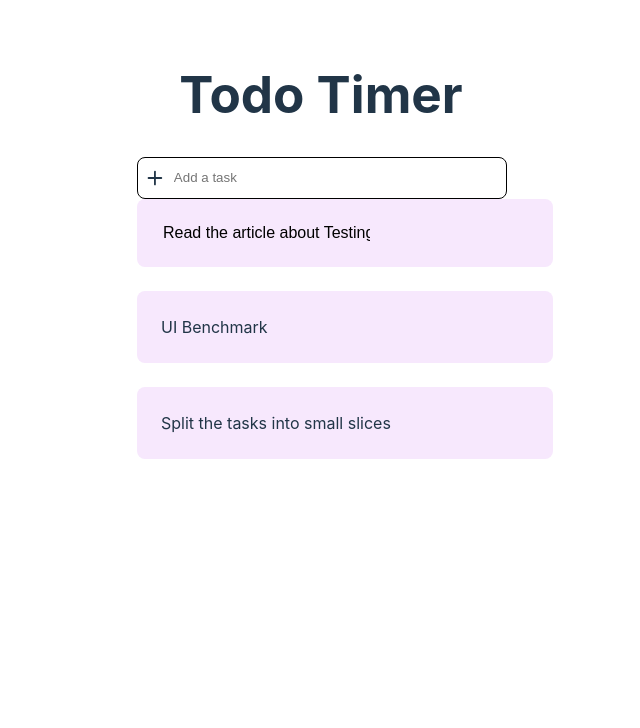
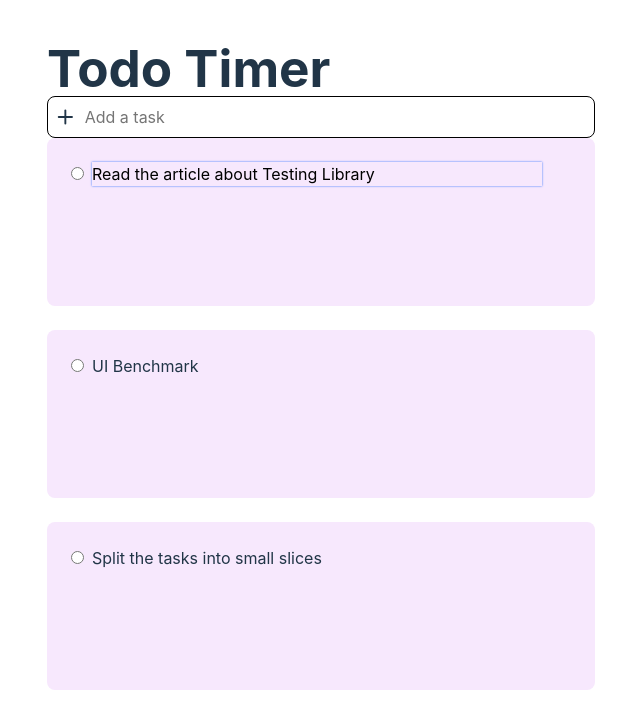
Before and after one commit to meegido/todo-timer, a React (Vite) app: page / in a window 1280 px wide. Both pictures are taken after a click on the element "Read the article about Testing Library". Shown: the top 728 px of the page, without its empty margins (319-959 px from the left). Built offline with nearby package versions, Linux system fonts and the light colour scheme.

Commit message:
fixed text jumping issue when user enters in input focus mode

```diff
--- a/src/components/todo-item/todo-item.module.css
+++ b/src/components/todo-item/todo-item.module.css
@@ -9,18 +9,46 @@
 }
 
 .card {
+  box-sizing: border-box;
   display: flex;
-  align-items: center;
-  min-width: 320px;
-  padding: 2em 1em;
-  color: black;
-  border-radius: 12px;
+  justify-content: flex-start;
+  align-items: baseline;
+  width: 500px;
+  height: 120px;
+  background-color: #f7e8fd;
+  gap: 8px;
 }
 
-.card {
-  background-color: #f3f5f7;
+.card p {
+  cursor: pointer;
+  text-wrap: wrap;
+  font-size: 16px;
 }
 
-.card.created {
-  background-color: #f7e8fd;
+.card fieldset {
+  border: none;
+  padding: 0;
+  margin: 0;
+  width: fit-content;
+  display: flex;
+  height: fit-content;
 }
+
+.input__wrapper input {
+  width: 450px;
+  border: 2px solid transparent;
+  background-color: transparent;
+  border: none;
+  font-size: inherit;
+  padding: 0;
+  margin: 0;
+  font-size: 16px;
+  transition: none;
+}
+
+.card input:focus-visible,
+.card input:focus {
+  outline: none;
+  box-shadow: 0 0 2px hsla(220, 100%, 50%, 80%);
+  transition: none;
+}
--- a/src/components/todo-item/todo-item.tsx
+++ b/src/components/todo-item/todo-item.tsx
@@ -10,6 +10,13 @@ interface TodoItemProps {
 const TodoItem = ({ todo, onUpdateTodo }: TodoItemProps) => {
   const [isEditMode, setIsEditMode] = React.useState<boolean>(false);
   const [editTodoValue, setEditTodoValue] = React.useState<string>('');
+  const inputRef = React.useRef<HTMLInputElement>(null);
+
+  React.useEffect(() => {
+    if (inputRef && inputRef.current && isEditMode) {
+      inputRef.current.focus();
+    }
+  }, [isEditMode]);
 
   const handleSave = () => {
     onUpdateTodo(todo.id, { ...todo, title: editTodoValue });
@@ -17,13 +24,27 @@ const TodoItem = ({ todo, onUpdateTodo }: TodoItemProps) => {
   };
 
   return (
-    <form>
+    <form className={styles.card}>
+      <fieldset className={styles.check__wrapper}>
+        <label htmlFor="done" className={styles.visually__hidden}>
+          Check todo as done
+        </label>
+        <input
+          type="radio"
+          name="done"
+          id="done"
+          aria-label="check-done"
+          value="done"
+          checked={false}
+        />
+      </fieldset>
       {isEditMode ? (
-        <fieldset>
+        <fieldset className={styles.input__wrapper}>
           <label className={styles.visually__hidden} htmlFor="todo">
             Edit todo
           </label>
           <input
+            ref={inputRef}
             type="text"
             name="todo"
             id="todo"
@@ -39,6 +60,7 @@ const TodoItem = ({ todo, onUpdateTodo }: TodoItemProps) => {
                 handleSave();
               }
             }}
+            onBlur={() => setIsEditMode}
           />
         </fieldset>
       ) : (
@@ -48,44 +70,6 @@ const TodoItem = ({ todo, onUpdateTodo }: TodoItemProps) => {
       )}
     </form>
   );
-  // return (
-  //   <div>
-  //     <fieldset>
-  //       <label className={styles.visually__hidden} htmlFor="check-todo">
-  //         Check todo
-  //       </label>
-  //       <input
-  //         type="radio"
-  //         name="check-todo"
-  //         id="check-todo"
-  //         value="check-todo"
-  //         checked={false}
-  //       />
-  //     </fieldset>
-  //     <fieldset className={`${styles.card}`}>
-  //       <label className={styles.visually__hidden} htmlFor="todo-text">
-  //         Create a todo
-  //       </label>
-  //       <textarea
-  //         name="todo-text"
-  //         id="todo-text"
-  //         value={inputTodoValue}
-  //         onChange={(event: React.ChangeEvent<HTMLTextAreaElement>) =>
-  //           setInputTodoValue(event.target.value)
-  //         }
-  //         onKeyDown={(event) => {
-  //           if (event.key === 'Enter') {
-  //             event.preventDefault();
-  //             handleCreateTodo();
-  //           }
-  //         }}
-  //       />
-  //       <p tabIndex={0} aria-label={'todo'} onClick={() => setIsEditMode(true)}>
-  //         {todo.title}
-  //       </p>
-  //     </fieldset>
-  //   </div>
-  // );
 };
 
 export default TodoItem;
--- a/src/components/todo-list/todo-list.module.css
+++ b/src/components/todo-list/todo-list.module.css
@@ -1,30 +1,3 @@
-.card__wrapper {
-  display: flex;
-  justify-content: flex-start;
-  padding: 24px;
-  border-radius: 8px;
-  background-color: #f7e8fd;
-  min-width: 320px;
-  width: 100%;
-}
-
-.card__wrapper fieldset {
-  border: none;
-  padding: 0;
-  margin: 0;
-  width: inherit;
-  display: flex;
-}
-
-.card__wrapper input {
-  border: none;
-  background-color: transparent;
-  width: inherit;
-  border: none;
-  height: inherit;
-  font-size: inherit;
-}
-
 .visually__hidden:not(:focus):not(:active) {
   position: absolute;
   width: 1px;
@@ -34,3 +7,13 @@
   clip-path: inset(50%);
   white-space: nowrap;
 }
+
+.card__wrapper {
+  display: flex;
+  justify-content: flex-start;
+  padding: 24px;
+  border-radius: 8px;
+  background-color: #f7e8fd;
+  min-width: fit-content;
+  width: 100%;
+}
--- a/src/main.css
+++ b/src/main.css
@@ -1,5 +1,5 @@
 :root {
-  font-family: Inter, system-ui, Avenir, Helvetica, Arial, sans-serif;
+  font-family: Inter, sans-serif;
   line-height: 1.5;
   font-weight: 400;
 
@@ -13,6 +13,60 @@
   -moz-osx-font-smoothing: grayscale;
 }
 
+#root {
+  max-width: 1280px;
+  margin: 0 auto;
+  isolation: isolate;
+}
+
+*,
+*::before,
+*::after {
+  box-sizing: border-box;
+}
+* {
+  margin: 0;
+}
+
+html,
+body {
+  height: 100%;
+}
+
+body {
+  margin: 0;
+  line-height: 1.5;
+  -webkit-font-smoothing: antialiased;
+  display: flex;
+  place-items: center;
+}
+
+img,
+picture,
+video,
+canvas,
+svg {
+  display: block;
+  max-width: 100%;
+}
+
+input,
+button,
+textarea,
+select {
+  font: inherit;
+}
+
+p,
+h1,
+h2,
+h3,
+h4,
+h5,
+h6 {
+  overflow-wrap: break-word;
+}
+
 a {
   font-weight: 500;
   color: #646cff;
@@ -20,19 +74,6 @@ a {
 }
 a:hover {
   color: #535bf2;
-}
-
-#root {
-  max-width: 1280px;
-  margin: 0 auto;
-  padding: 2rem;
-  text-align: center;
-}
-
-body {
-  margin: 0;
-  display: flex;
-  place-items: center;
 }
 
 h1 {
```
